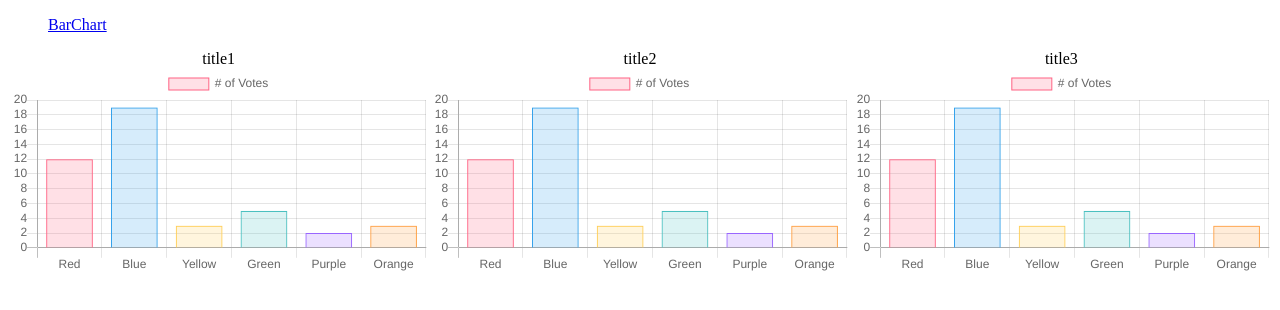
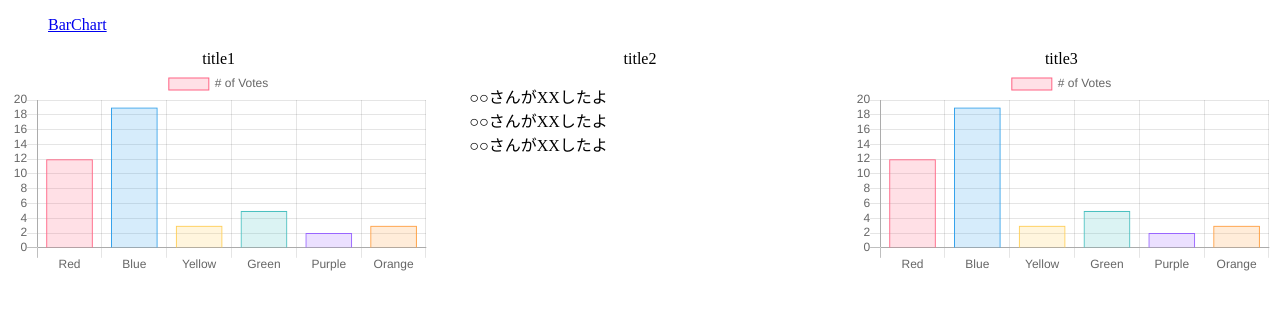
Before and after one commit to hachi-eiji/sandbox-chartjs, an Angular app: page / in a window 1280 px wide. Shown: the top 310 px of the page. Built offline with nearby package versions, Linux system fonts and the light colour scheme.

Commit message:
add list

```diff
--- a/src/app/components/main/main.component.html
+++ b/src/app/components/main/main.component.html
@@ -5,7 +5,11 @@
   </div>
   <div class="item">
     <div class="title">title2</div>
-    <app-bar-chart></app-bar-chart>
+    <ul class="timeline">
+      <li>○○さんがXXしたよ</li>
+      <li>○○さんがXXしたよ</li>
+      <li>○○さんがXXしたよ</li>
+    </ul>
   </div>
   <div class="item">
     <div class="title">title3</div>
--- a/src/app/components/main/main.component.scss
+++ b/src/app/components/main/main.component.scss
@@ -11,3 +11,7 @@
     text-align: center;
   }
 }
+
+.timeline {
+  list-style: none;
+}
```
